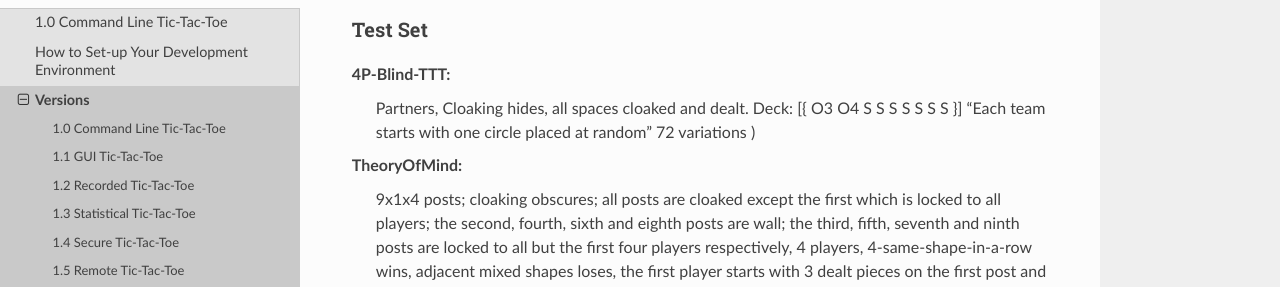
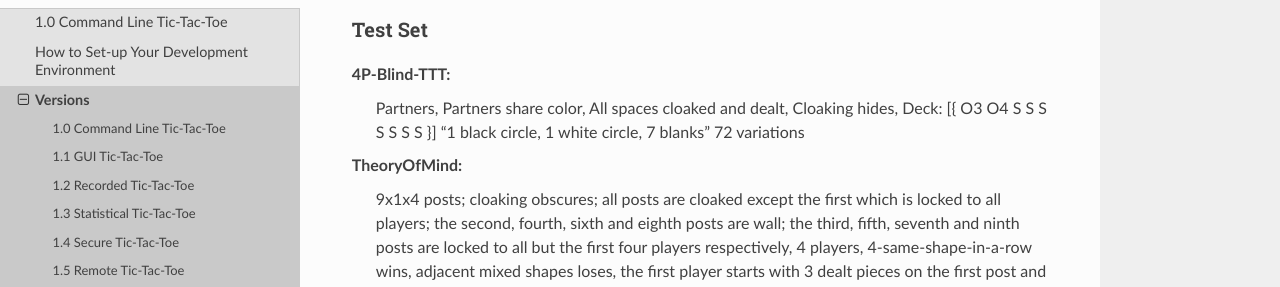
Before and after one commit to ChrisSantosLang/redscience, a Sphinx documentation site: the page built from docs/source/releases/tournaments.rst, in a window 1280 px wide and 900 px high, scrolled down 3051 px. Shown: the part 159-446 px from the top of the window. Built offline with Sphinx 7.4.7 and the Read the Docs theme 2.0.0, drawn with Linux system fonts in a browser that asks for light colours.

Commit message:
Update tournaments.rst

```diff
--- a/docs/source/releases/tournaments.rst
+++ b/docs/source/releases/tournaments.rst
@@ -135,8 +135,10 @@ Game Definitions
 Test Set
 ~~~~~~~~
 
+
 4P-Blind-TTT:
-  Partners, Cloaking hides, all spaces cloaked and dealt. Deck: [{ O3 O4 S S S S S S S }] “Each team starts with one circle placed at random” 72 variations )
+  Partners, Partners share color, All spaces cloaked and dealt,
+  Cloaking hides, Deck: [{ O3 O4 S S S S S S S }] “1 black circle, 1 white circle, 7 blanks” 72 variations
 
 TheoryOfMind:
   9x1x4 posts; cloaking obscures; all posts are cloaked except the first which is locked to all players; the second, fourth, sixth and eighth posts are wall; the third, fifth, seventh and ninth posts are locked to all but the first four players respectively, 4 players, 4-same-shape-in-a-row wins, adjacent mixed shapes loses, the first player starts with 3 dealt pieces on the first post and 1 on the fifth, seventh and ninth posts; the second player starts with 1 dealt piece on the third, seventh and ninth posts; the third player starts with 1 dealt piece on the third, fifth and ninth posts; the fourth player starts with 1 dealt piece on the third, fifth and seventh posts. Option to pass . Deck: [{ [{ [OOO], [XXX], [PPP], [PPP], [PPP] }], [{ [OOO], [XXX], [XXX], [PPP], [PPP] }], [{ [OOO], [XXX], [XXX], [XXX], [PPP] }], [{ [OOO], [OOO], [XXX], [PPP], [PPP] }], [{ [OOO], [OOO], [XXX], [XXX], [PPP] }], [{ [OOO], [OOO], [OOO], [XXX], [PPP] }] }] “All three shapes are on the board, no mixed groups” 1020 variations)
```
